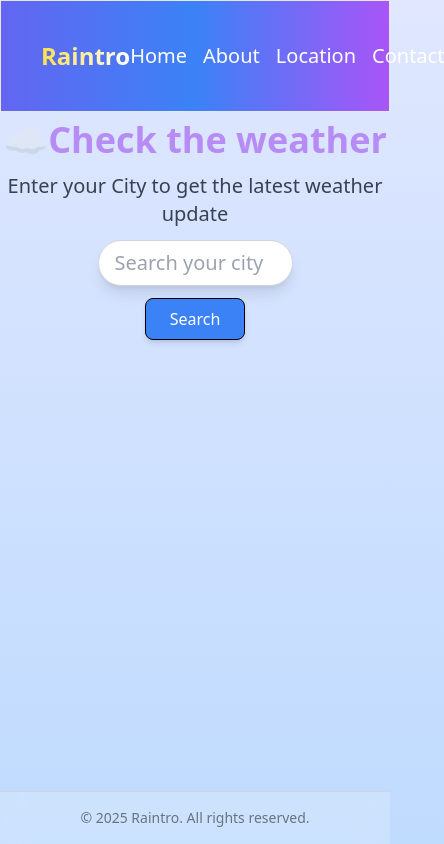
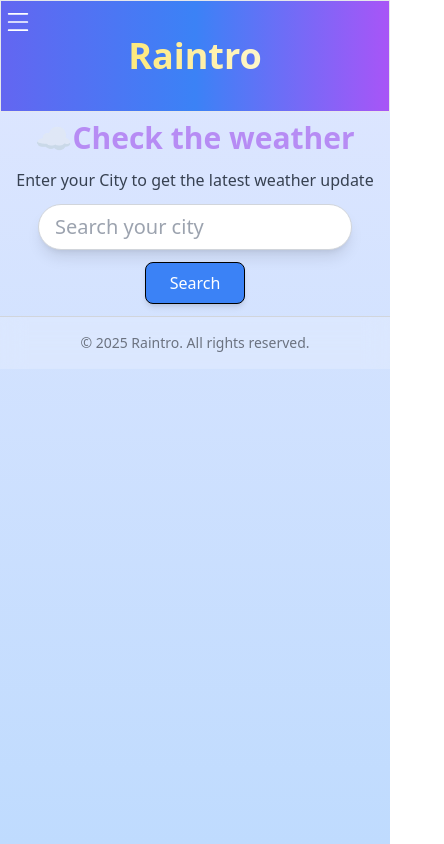
Before and after one commit to GovindG9066/Raintro, a website: page index.html in a window 390 px wide. Shown: the whole page, 444 px wide, since content can reach past the window. Drawn offline with Linux system fonts and the light colour scheme.

Commit message:
working on UI design

```diff
--- a/index.html
+++ b/index.html
@@ -6,14 +6,32 @@
     <meta name="viewport" content="width=device-width, initial-scale=1.0">
     <title>Raintro</title>
     <link rel="stylesheet" href="src/output.css">
+    <link rel="stylesheet" href="style.css">
 </head>
 
-<body class="flex flex-col min-h-screen bg-gradient-to-b from-indigo-100 to-blue-200">
+<body class=" flex-col min-h-screen bg-gradient-to-b from-indigo-100 to-blue-200">
     <nav
-        class="border w-full mx-auto flex items-center justify-between px-10 min-h-28 bg-gradient-to-r from-indigo-500 via-blue-500 to-purple-500 ">
-        <h1 class="text-2xl font-bold bg-gradient-to-r from-yellow-300 to-white bg-clip-text text-transparent">Raintro
+        class=" nav-section border flex w-full mx-auto sm:flex items-center justify-between px-10 relative min-h-28 bg-gradient-to-r from-indigo-500 via-blue-500 to-purple-500 ">
+        <a class="menu-icon  sm:hidden fixed left-1 top-2 font-bold text-white" href=""><svg
+                xmlns="http://www.w3.org/2000/svg" viewBox="0 0 24 24" width="28" height="28" color="#FFFFFF"
+                class="font-bold" fill="none">
+                <path d="M4 5L20 5" stroke="currentColor" stroke-width="1.5" stroke-linecap="round"
+                    stroke-linejoin="round" />
+                <path d="M4 12L20 12" stroke="currentColor" stroke-width="1.5" stroke-linecap="round"
+                    stroke-linejoin="round" />
+                <path d="M4 19L20 19" stroke="currentColor" stroke-width="1.5" stroke-linecap="round"
+                    stroke-linejoin="round" />
+            </svg></a>
+
+        <div class="title-container w-full">
+            <h1
+                class="title-section text-4xl sm:justify-start flex justify-center items-center  font-bold bg-gradient-to-r from-yellow-300 to-white bg-clip-text text-transparent">
+                Raintro
             </h1>
-        <ul class="flex gap-4">
+        </div>
+        <div class="home-section sm:w-96 w-64 h-full fixed top-0 left-0 -translate-x-full  z-50 sm:flex gap-6 sm:gap-4 sm:relative sm:bg-transparent bg-gray-300 text-center transition-transform duration-300">
+            <ul
+                class=" sm:flex  gap-4 px-2 ">
                 <li><a href="#"
                         class="text-xl text-white hover:text-yellow-300 hover:underline transition-colors duration-300">Home</a>
                 </li>
@@ -27,12 +45,15 @@
                         class="text-xl text-white hover:text-yellow-300 hover:underline transition-colors duration-300">Contact</a>
                 </li>
             </ul>
+        </div>
     </nav>
-    <section class="flex flex-col items-center flex-grow">
-        <h1 class="text-center text-4xl mt-2 font-bold text-purple-600 animate-pulse">☁️Check the weather</h1>
-        <p class="text-center text-gray-700 text-xl my-3">Enter your City to get the latest weather update</p>
+    <section class="flex flex-col items-center flex-grow justify-center">
+        <h1 class="text-center text-3xl sm:text-4xl mt-2 font-bold text-purple-600 animate-pulse">☁️Check the weather
+        </h1>
+        <p class="text-center text-gray-700 text-md sm:text-xl my-3">Enter your City to get the latest weather update
+        </p>
         <input type="text" id="search-weather"
-            class="w-[50%] border border-gray-300 focus:outline-none rounded-full shadow-lg pl-4 py-2 text-xl text-indigo-500 focus:ring-2 focus:ring-blue-400"
+            class="sm:w-[50%] md:w-[60%] w-54 border border-gray-300 focus:outline-none rounded-full shadow-lg pl-4 py-2 text-xl text-indigo-500 focus:ring-2 focus:ring-blue-400"
             placeholder="Search your city">
         <button
             class="border border-black px-6 py-2 rounded-lg my-3 bg-blue-500 text-white hover:bg-blue-600 shadow-md transition-all duration-300 ">Search</button>
@@ -43,7 +64,7 @@
         © 2025 Raintro. All rights reserved.
     </footer>
 
-
+    <script src="script.js"></script>
 </body>
 
 </html>
--- /dev/null
+++ b/script.js
@@ -0,0 +1,41 @@
+let title = document.querySelector('.title-container');
+
+// function handleResize() {
+    //     let screen_width = window.innerWidth;
+
+    //     if (screen_width < 640) {
+        //         home.classList.add('hidden');
+        //         title.classList.add('text-center');
+        //         title.classList.remove('text-left'); // Optional: remove left align if any
+        //     } else {
+            //         home.classList.remove('hidden');
+            //         title.classList.remove('text-center');
+            //         title.classList.add('text-left'); // Optional: add left align for large screens
+            //     }
+            // }
+
+            // let menu=document.querySelector('.menu');
+
+            // menu.addEventListener('click', () => {
+                //     home.classList.remove('hidden');
+                //     home.classList.add('absolute');
+                // });
+
+                // handleResize();
+
+// window.addEventListener('resize', handleResize);
+
+// if (window.innerWidth < 640) {
+    //     home.classList.remove('relative');
+//     home.classList.add('absolute');
+// }
+
+let home = document.querySelector('.home-section');
+let menu = document.querySelector('.menu-icon');
+
+menu.addEventListener('click', () => {
+    console.log("Working");
+    // home.classList.replace('-translate-x-full', 'translate-x-0');
+    home.classList.remove('-translate-x-full');
+    home.classList.add('translate-x-0');
+});
--- /dev/null
+++ b/style.css
@@ -0,0 +1,16 @@
+.title-container{
+
+}
+.home-section{
+
+}
+.nav-section{
+
+}
+.menu-icon{
+
+}
+
+@media screen (max-width>640) {
+
+}
```
Also changed, not shown: src/output.css. Lines whose indentation alone changed are shown as unchanged.
